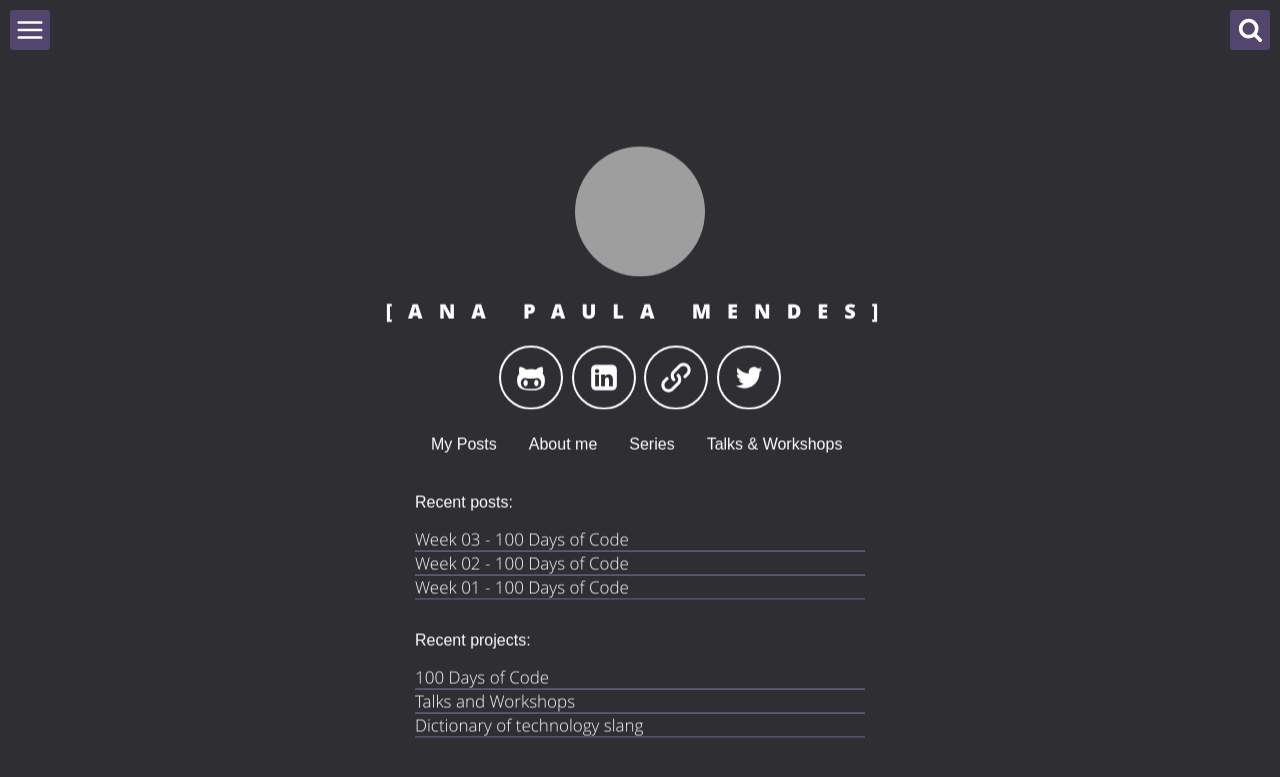
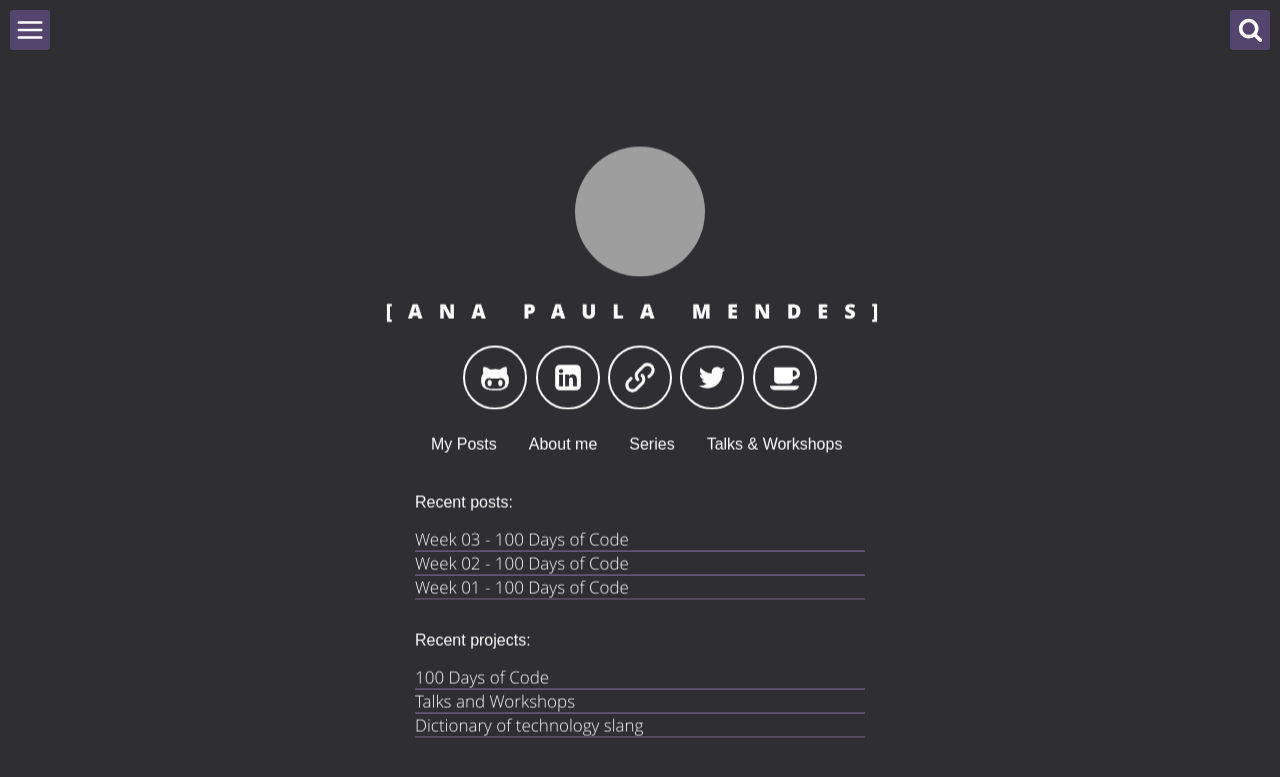
Before and after one commit to anapauladsmendes/anapauladsmendes.github.io, a Jekyll site: the page built from index.html, in a window 1280 px wide. Shown: the top 777 px of the page. Built offline with Jekyll 4.4.1, drawn with Linux system fonts in a browser that asks for light colours; grey boxes are pictures that could not be loaded.

Commit message:
Add donate button

```diff
--- a/_includes/header-default.html
+++ b/_includes/header-default.html
@@ -25,6 +25,10 @@
 
             <a aria-label="My Twitter" title="Follow me on Twitter" target="_blank" href="https://twitter.com/{{site.twitter_username}}">
                 <svg class="icon icon-twitter"><use xlink:href="#icon-twitter"></use></svg>
+            </a>
+
+            <a aria-label="Donate me a coffee" title="Donate me a coffee" target="_blank" href="https://ko-fi.com/anapaulamendes">
+                <svg class="icon icon-coffee"><use xlink:href="#icon-coffee"></use></svg>
             </a>
 
         </div>
--- a/_includes/svg-icons.html
+++ b/_includes/svg-icons.html
@@ -52,5 +52,8 @@
     <symbol id="icon-whatsapp" viewBox="0 0 32 32">
         <path d="M27.281 4.65c-2.994-3-6.975-4.65-11.219-4.65-8.738 0-15.85 7.112-15.85 15.856 0 2.794 0.731 5.525 2.119 7.925l-2.25 8.219 8.406-2.206c2.319 1.262 4.925 1.931 7.575 1.931h0.006c0 0 0 0 0 0 8.738 0 15.856-7.113 15.856-15.856 0-4.238-1.65-8.219-4.644-11.219zM16.069 29.050v0c-2.369 0-4.688-0.637-6.713-1.837l-0.481-0.288-4.987 1.306 1.331-4.863-0.313-0.5c-1.325-2.094-2.019-4.519-2.019-7.012 0-7.269 5.912-13.181 13.188-13.181 3.519 0 6.831 1.375 9.319 3.862 2.488 2.494 3.856 5.8 3.856 9.325-0.006 7.275-5.919 13.188-13.181 13.188zM23.294 19.175c-0.394-0.2-2.344-1.156-2.706-1.288s-0.625-0.2-0.894 0.2c-0.262 0.394-1.025 1.288-1.256 1.556-0.231 0.262-0.462 0.3-0.856 0.1s-1.675-0.619-3.188-1.969c-1.175-1.050-1.975-2.35-2.206-2.744s-0.025-0.613 0.175-0.806c0.181-0.175 0.394-0.463 0.594-0.694s0.262-0.394 0.394-0.662c0.131-0.262 0.069-0.494-0.031-0.694s-0.894-2.15-1.219-2.944c-0.319-0.775-0.65-0.669-0.894-0.681-0.231-0.012-0.494-0.012-0.756-0.012s-0.694 0.1-1.056 0.494c-0.363 0.394-1.387 1.356-1.387 3.306s1.419 3.831 1.619 4.1c0.2 0.262 2.794 4.269 6.769 5.981 0.944 0.406 1.681 0.65 2.256 0.837 0.95 0.3 1.813 0.256 2.494 0.156 0.762-0.113 2.344-0.956 2.675-1.881s0.331-1.719 0.231-1.881c-0.094-0.175-0.356-0.275-0.756-0.475z"></path>
     </symbol>
+    <symbol id="icon-coffee" viewBox="0 0 29 28">
+      <path d="M26 10c0-1.656-1.344-3-3-3h-1v6h1c1.656 0 3-1.344 3-3zM0 22h28c0 2.203-1.797 4-4 4h-20c-2.203 0-4-1.797-4-4zM29 10c0 3.313-2.688 6-6 6h-1v0.5c0 1.922-1.578 3.5-3.5 3.5h-11c-1.922 0-3.5-1.578-3.5-3.5v-11.5c0-0.547 0.453-1 1-1h18c3.313 0 6 2.688 6 6z"></path>
+    </symbol>
 </defs>
 </svg>
```
